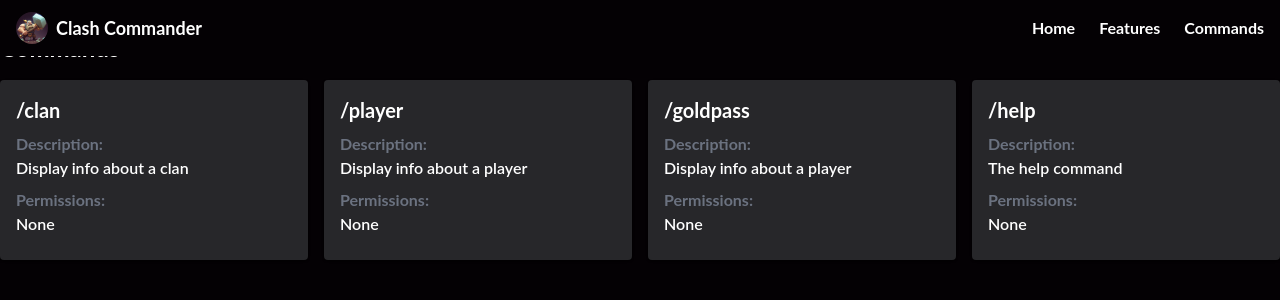
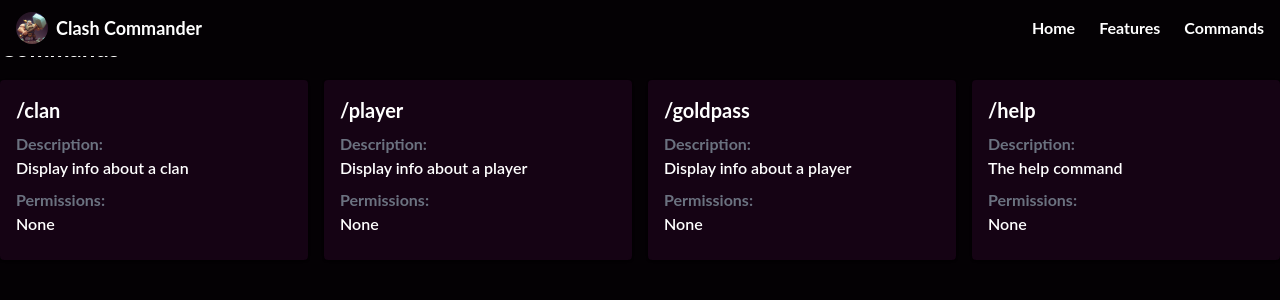
Before and after one commit to mezotv/clash-commander, a Next.js app: page /commands in a window 1280 px wide. Shown: the top 300 px of the page. Built offline with nearby package versions, Linux system fonts and the light colour scheme.

Commit message:
modified:   pages/commands.tsx

```diff
--- a/pages/commands.tsx
+++ b/pages/commands.tsx
@@ -42,7 +42,7 @@ const Commands: React.FC = () => {
             {commands.map((command: Command, index: number) => (
               <m.div
                 key={index}
-                className="bg-zinc-800 rounded shadow p-4"
+                className="bg-[#f72ae611] rounded shadow p-4"
                 initial={{ opacity: 0, y: 20 }}
                 animate={{ opacity: 1, y: 0 }}
                 transition={{ duration: 0.3, delay: index * 0.1 }}
```
